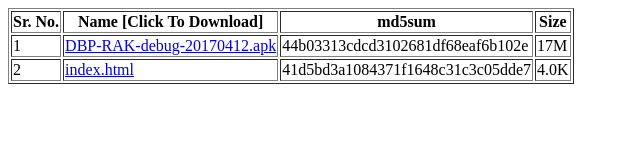
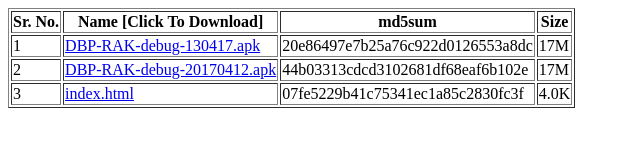
Before and after one commit to Rendyindo/release, a plain HTML site: page dbp/index.html in a window 1280 px wide. Shown: the whole page, without its empty margins (0-640 px from the left). Drawn offline with Linux system fonts and the light colour scheme.

Commit message:
Upload DBP

```diff
--- a/dbp/index.html
+++ b/dbp/index.html
@@ -13,6 +13,14 @@
 
   <tr>
   <td>1</td>
+  <td><a href="DBP-RAK-debug-130417.apk">DBP-RAK-debug-130417.apk</a>
+  <td>20e86497e7b25a76c922d0126553a8dc</td>
+  <td>17M</td>
+  </tr>
+
+
+  <tr>
+  <td>2</td>
   <td><a href="DBP-RAK-debug-20170412.apk">DBP-RAK-debug-20170412.apk</a>
   <td>44b03313cdcd3102681df68eaf6b102e</td>
   <td>17M</td>
@@ -20,9 +28,9 @@
 
 
   <tr>
-  <td>2</td>
+  <td>3</td>
   <td><a href="index.html">index.html</a>
-  <td>41d5bd3a1084371f1648c31c3c05dde7</td>
+  <td>07fe5229b41c75341ec1a85c2830fc3f</td>
   <td>4.0K</td>
   </tr>
 
```
Also changed, not shown: 1 other file.
